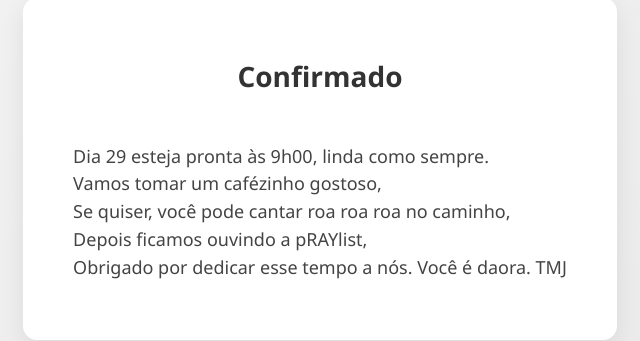
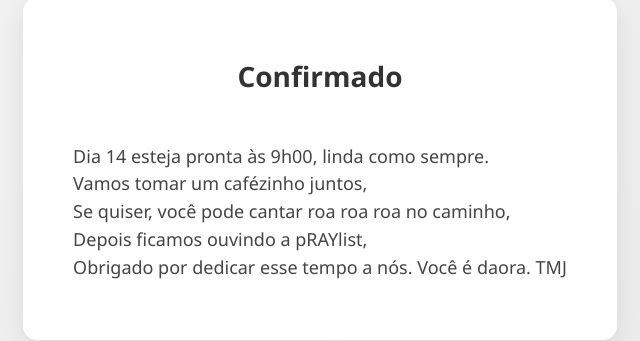
Before and after one commit to guibase/coffee-invitation, a plain HTML site: page yes.html in a window 1280 px wide. Shown: the part 231-572 px from the top of the page, 320-960 px from the left. Drawn offline with Linux system fonts and the light colour scheme.

Commit message:
Update date and message in yes.html

```diff
--- a/yes.html
+++ b/yes.html
@@ -19,8 +19,8 @@
         <h1>Confirmado</h1>
 
         <p>
-Dia 29 esteja pronta às 9h00, linda como sempre.
-Vamos tomar um cafézinho gostoso,
+Dia 14 esteja pronta às 9h00, linda como sempre.
+Vamos tomar um cafézinho juntos,
 Se quiser, você pode cantar roa roa roa no caminho,
 Depois ficamos ouvindo a pRAYlist,
 Obrigado por dedicar esse tempo a nós. Você é daora. TMJ
```
